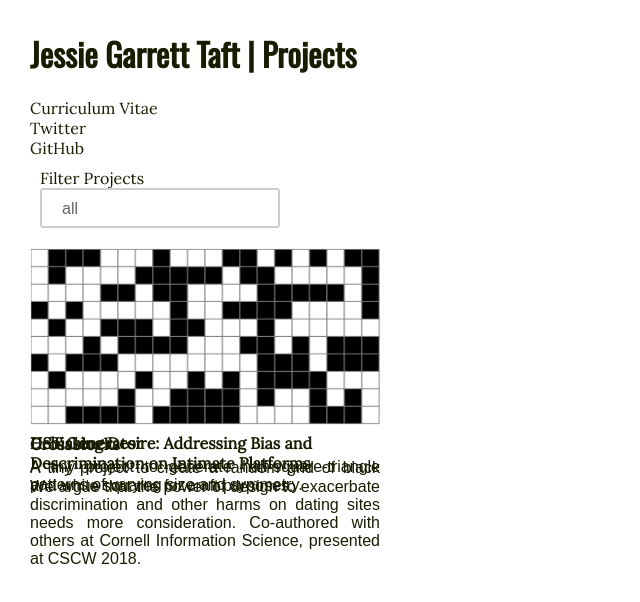
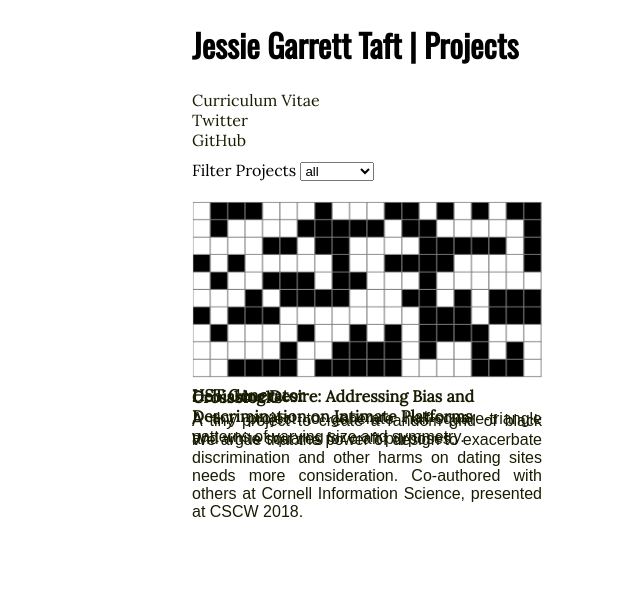
Before and after one commit to jgtaft/jgtaft.github.io, a plain HTML site: page index.html in a window 1280 px wide. Shown: the whole page, without its empty margins (0-640 px from the left). Drawn offline with nearby package versions, Linux system fonts and the light colour scheme; a script that the page names is missing; a web font is replaced by a local one.

Commit message:
slight style changes

```diff
--- a/styles.css
+++ b/styles.css
@@ -1,5 +1,6 @@
 body {
-  margin: 30px;
+  margin-left: 15%;
+  margin-right: 15%
   color: #181c00;
   font-family:'Lora',serif;
 }
@@ -66,7 +67,7 @@ li {
 .item {
   display:block;
   position: absolute;
-  margin: 10px 20px 10px 0px;
+  margin: 10px 30px 10px 0px;
   z-index: 1;
   width: 350px;
   height: 350px;
@@ -80,31 +81,6 @@ li {
 
 .filter-controls{
   margin:10px 10px 10px 0px;
-  .control{
-    display:inline-block;
-    width:240px;
-    margin:0 10px;
-    *{
-      box-sizing:border-box;
-    }
-    .form-control{
-      width:100%;
-      height:40px;
-      padding:0 20px;
-      border:2px solid #ccc;
-      border-radius:3px;
-      background-color:#fff;
-      color:#666;
-      font-size:16px;
-      cursor:pointer;
-      -webkit-appearance:none;
-      appearance:none;
-      &:focus{
-        outline:0;
-        border-color:#0CAAF5;
-      }
-    }
-  }
 }
 .itemtitle{
   font-weight: bold;
```
